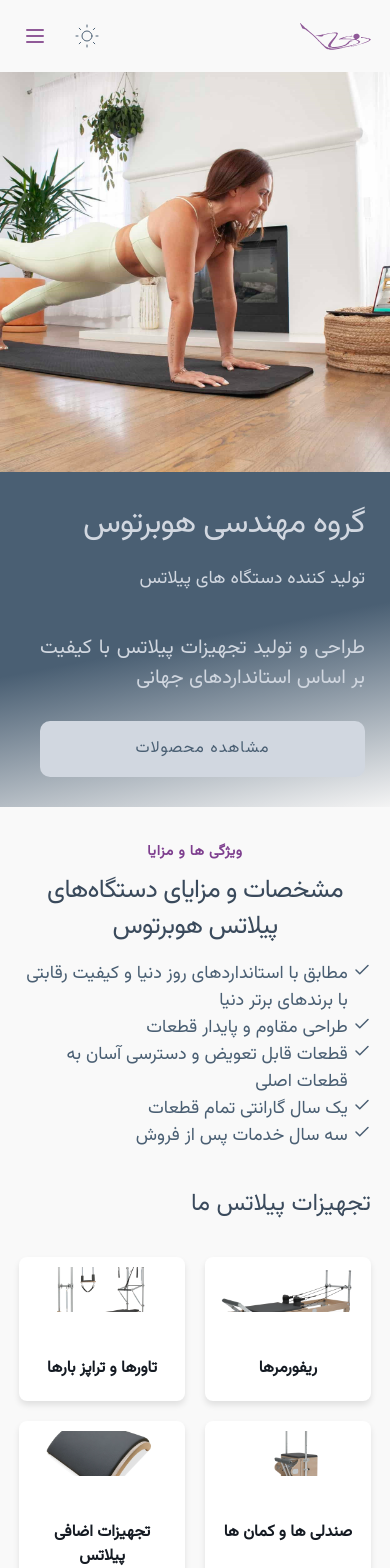
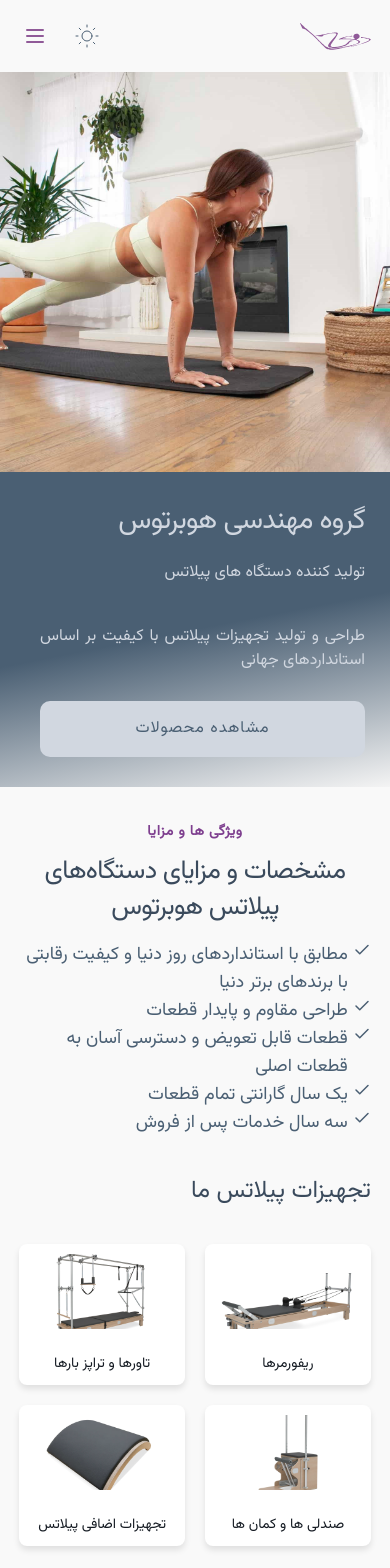
Before and after one commit to elhamest/hubertus-pilates-client, a Next.js app: page / in a window 390 px wide. Shown: the top 1568 px of the page. Built offline with nearby package versions, Linux system fonts and the light colour scheme.

Commit message:
Worked on responsiveness

```diff
--- a/src/app/products/page.jsx
+++ b/src/app/products/page.jsx
@@ -1,6 +1,6 @@
 "use client";
 
-import GalleryItems from "@/components/UI/gallery/GalleryItems";
+import GalleryItems from "@/components/UI/gallery/galleryItems/GalleryItems";
 import { faConstants } from "../../../public/locales/fa/common";
 import { faProductCollections } from "@/components/data";
 import { Container } from "@/components/UI/container/Container";
--- a/src/components/UI/gallery/Gallery.module.css
+++ b/src/components/UI/gallery/Gallery.module.css
@@ -17,7 +17,7 @@
 
 /* Navigation Buttons */
 .headerIndicators {
-  display: none; /* Hidden by default for mobile */
+  display: none;
 }
 
 .headerIndicators .navigatorSvg {
@@ -34,7 +34,7 @@
   padding: 10px 0;
 }
 
-@media (min-width: 768px) {
+@media (min-width: 900px) {
   .headerTitle {
     font-size: 2rem;
   }
@@ -47,6 +47,7 @@
 
   .gallerySlider {
     display: flex; /* Switch to flex for slider */
+    justify-content: space-between;
     overflow-x: auto;
     scroll-behavior: smooth;
     gap: 20px;
--- a/src/components/UI/gallery/GalleryItems.module.css
+++ b/src/components/UI/gallery/galleryItems/GalleryItems.module.css
@@ -14,7 +14,7 @@
 .imageContainer {
   position: relative;
   width: 100%;
-  height: 70px; /* Default height for mobile */
+  height: 100px; /* Default height for mobile */
   padding: 10px;
 }
 
@@ -31,14 +31,14 @@
 
 .cardTitle {
   display: block;
-  padding: 30px 10px 20px;
-  font-size: 16px;
-  font-weight: 600;
+  padding: 10px;
+  font-size: 14px;
+  font-weight: 500;
   color: var(--dark-gray-color);
   text-align: center;
 }
 
-@media (min-width: 768px) {
+@media (min-width: 900px) {
   .cardSlider {
     flex: 0 0 335px; /* Fixed width for slider cards */
   }
@@ -56,5 +56,6 @@
 
   .cardTitle {
     font-size: 18px;
+    padding: 30px 10px 20px;
   }
 }
--- a/src/components/UI/gallery/index.jsx
+++ b/src/components/UI/gallery/index.jsx
@@ -2,7 +2,7 @@ import React, { useRef } from "react";
 import { NavButton } from "../nav-button/NavButton";
 
 import styles from "./Gallery.module.css";
-import GalleryItems from "./GalleryItems";
+import GalleryItems from "./galleryItems/GalleryItems";
 
 const Gallery = ({ title, items }) => {
   const sliderRef = useRef(null);
--- a/src/components/UI/slider/section-title/SectionTitle.module.css
+++ b/src/components/UI/slider/section-title/SectionTitle.module.css
@@ -1,5 +1,28 @@
 .title {
-  font-size: 1.6rem;
+  font-size: 26px;
+}
+
+.children {
+  font-size: 18px;
+  line-height: 28px;
+}
+
+@media (min-width: 768px) {
+  .title {
+    font-size: 28px;
+  }
+
+  .children {
+    font-size: 18px;
+    line-height: 28px;
+  }
+}
+
+@media (min-width: 1280px) {
+  .children {
+    font-size: 20px;
+    line-height: 28px;
+  }
 }
 
 @media (min-width: 1300px) {
@@ -10,6 +33,6 @@
 
 @media (max-width: 640px) {
   .sectionTitleContainer {
-    padding: 0; /* Override padding on small screens */
+    padding: 0;
   }
 }
--- a/src/components/UI/slider/section-title/index.jsx
+++ b/src/components/UI/slider/section-title/index.jsx
@@ -24,7 +24,9 @@ export function SectionTitle(props) {
       )}
 
       {props.children && (
-        <div className="max-w-2xl py-4 text-lg leading-normal text-accentColorBlue lg:text-xl xl:text-xl dark:text-accentColorGary">
+        <div
+          className={`max-w-2xl py-4 text-lg leading-normal text-accentColorBlue lg:text-xl xl:text-xl dark:text-accentColorGary ${styles.children}`}
+        >
           {props.children}
         </div>
       )}
--- a/src/components/home/Hero.module.css
+++ b/src/components/home/Hero.module.css
@@ -66,17 +66,17 @@
 }
 
 .descriptionContainer h1 {
-  font-size: 32px;
+  font-size: 28px;
   font-weight: 500;
 }
 
 .descriptionContainer h2 {
-  font-size: 18px;
+  font-size: 16px;
   font-weight: 200;
 }
 
 .descriptionContainer p {
-  font-size: 20px;
+  font-size: 16px;
   font-weight: 500;
   text-align: justify;
 }
```
Also changed, not shown: src/components/UI/gallery/galleryItems/GalleryItems.jsx (renamed from src/components/UI/gallery/GalleryItems.jsx).
